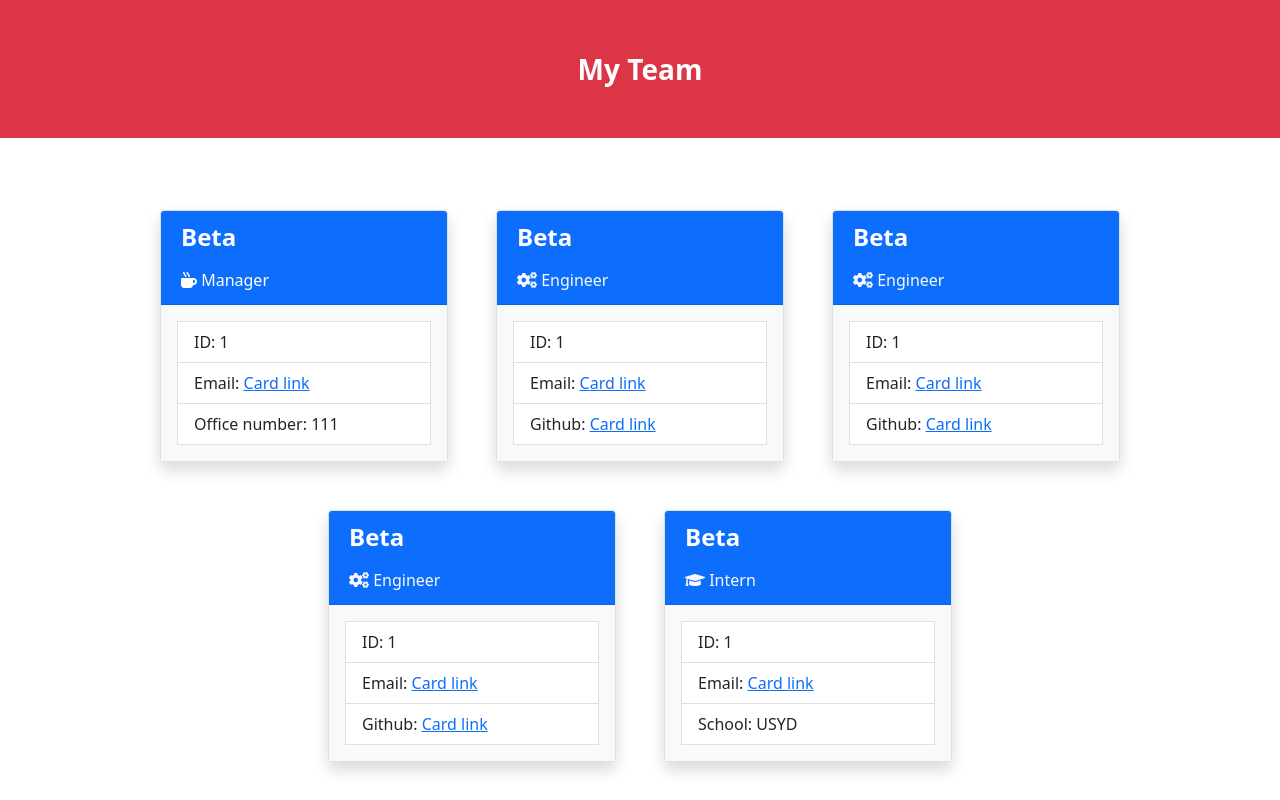
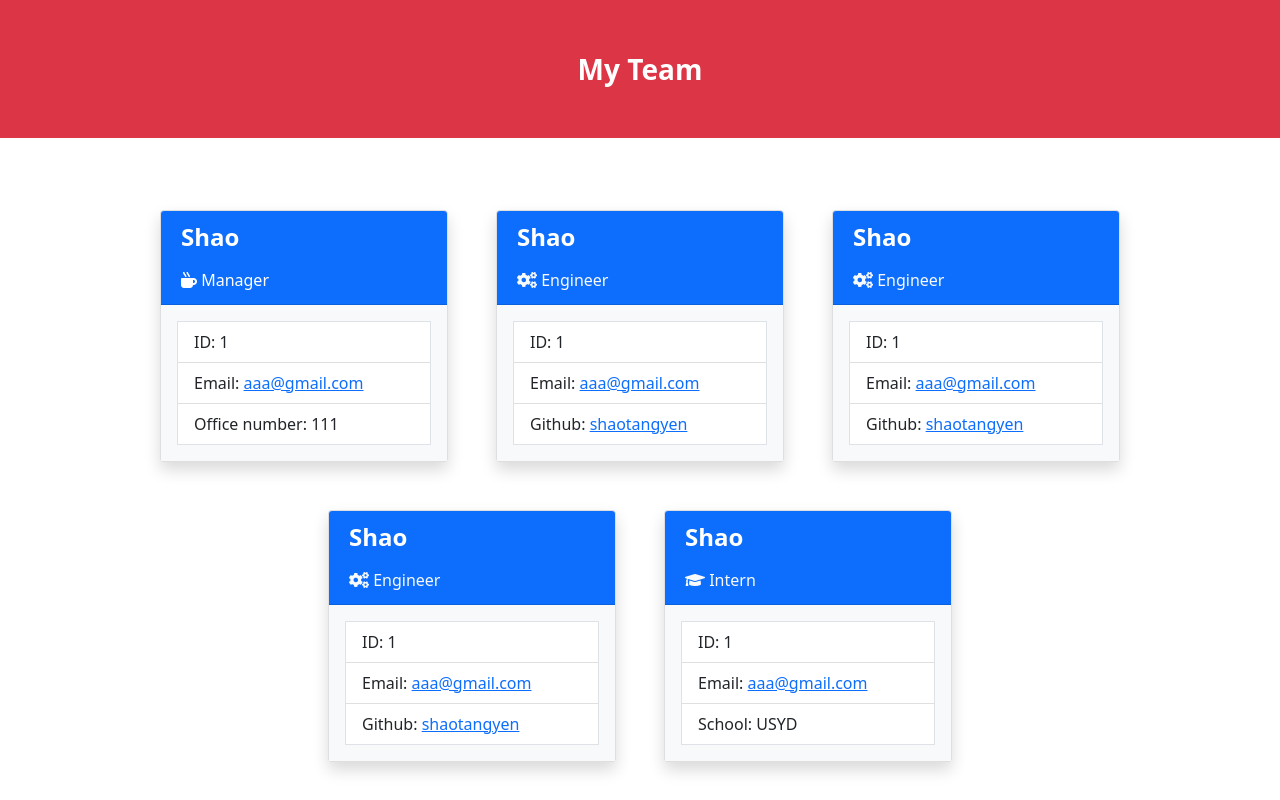
Before and after one commit to shaotangyen/team-profile-generator, a plain HTML site: page template.html in a window 1280 px wide. Drawn offline with nearby package versions, Linux system fonts and the light colour scheme.

Commit message:
finalized template html

```diff
--- a/index.html
+++ b/template.html
@@ -26,13 +26,13 @@
             <!-- Manager card -->
             <div class="card m-4 p-0 shadow" style="width: 18rem;">
                 <div class="card-header bg-primary">
-                    <h5 class="card-title p-1 fs-4 text-white fw-bolder">Beta</h5>
+                    <h5 class="card-title p-1 fs-4 text-white fw-bolder">Shao</h5>
                     <p class="card-text p-1 text-white"><i class="fas fa-mug-hot"></i> Manager</p>
                 </div>
                 <div class="card-body bg-light">
                     <ul class="list-group border list-group-flush">
                         <li class="list-group-item">ID: 1</li>
-                        <li class="list-group-item">Email: <a href="#" class="card-link">Card link</a></li>
+                        <li class="list-group-item">Email: <a href="mailto:aaa@gmail.com" class="card-link">aaa@gmail.com</a></li>
                         <li class="list-group-item">Office number: 111</li>
                     </ul>
                 </div>
@@ -41,14 +41,14 @@
             <!-- Engineer card -->
             <div class="card m-4 p-0 shadow" style="width: 18rem;">
                 <div class="card-header bg-primary">
-                    <h5 class="card-title p-1 fs-4 text-white fw-bolder">Beta</h5>
+                    <h5 class="card-title p-1 fs-4 text-white fw-bolder">Shao</h5>
                     <p class="card-text p-1 fs-6 text-light"><i class="fas fa-cogs"></i> Engineer</p>
                 </div>
                 <div class="card-body bg-light">
                     <ul class="list-group border list-group-flush">
                         <li class="list-group-item">ID: 1</li>
-                        <li class="list-group-item">Email: <a href="#" class="card-link">Card link</a></li>
-                        <li class="list-group-item">Github: <a href="#" class="card-link">Card link</a></li>
+                        <li class="list-group-item">Email: <a href="mailto:aaa@gmail.com" class="card-link">aaa@gmail.com</a></li>
+                        <li class="list-group-item">Github: <a href="https://github.com/shaotangyen/" target="_blank" class="card-link">shaotangyen</a></li>
                     </ul>
                 </div>
             </div>
@@ -56,14 +56,14 @@
             <!-- Engineer card -->
             <div class="card m-4 p-0 shadow" style="width: 18rem;">
                 <div class="card-header bg-primary">
-                    <h5 class="card-title p-1 fs-4 text-white fw-bolder">Beta</h5>
+                    <h5 class="card-title p-1 fs-4 text-white fw-bolder">Shao</h5>
                     <p class="card-text p-1 fs-6 text-light"><i class="fas fa-cogs"></i> Engineer</p>
                 </div>
                 <div class="card-body bg-light">
                     <ul class="list-group border list-group-flush">
                         <li class="list-group-item">ID: 1</li>
-                        <li class="list-group-item">Email: <a href="#" class="card-link">Card link</a></li>
-                        <li class="list-group-item">Github: <a href="#" class="card-link">Card link</a></li>
+                        <li class="list-group-item">Email: <a href="mailto:aaa@gmail.com" class="card-link">aaa@gmail.com</a></li>
+                        <li class="list-group-item">Github: <a href="https://github.com/shaotangyen/" target="_blank" class="card-link">shaotangyen</a></li>
                     </ul>
                 </div>
             </div>
@@ -71,14 +71,14 @@
             <!-- Engineer card -->
             <div class="card m-4 p-0 shadow" style="width: 18rem;">
                 <div class="card-header bg-primary">
-                    <h5 class="card-title p-1 fs-4 text-white fw-bolder">Beta</h5>
+                    <h5 class="card-title p-1 fs-4 text-white fw-bolder">Shao</h5>
                     <p class="card-text p-1 fs-6 text-light"><i class="fas fa-cogs"></i> Engineer</p>
                 </div>
                 <div class="card-body bg-light">
                     <ul class="list-group border list-group-flush">
                         <li class="list-group-item">ID: 1</li>
-                        <li class="list-group-item">Email: <a href="#" class="card-link">Card link</a></li>
-                        <li class="list-group-item">Github: <a href="#" class="card-link">Card link</a></li>
+                        <li class="list-group-item">Email: <a href="mailto:aaa@gmail.com" class="card-link">aaa@gmail.com</a></li>
+                        <li class="list-group-item">Github: <a href="https://github.com/shaotangyen/" target="_blank" class="card-link">shaotangyen</a></li>
                     </ul>
                 </div>
             </div>
@@ -86,13 +86,13 @@
             <!-- Intern card -->
             <div class="card m-4 p-0 shadow" style="width: 18rem;">
                 <div class="card-header bg-primary">
-                    <h5 class="card-title p-1 fs-4 text-white fw-bolder">Beta</h5>
+                    <h5 class="card-title p-1 fs-4 text-white fw-bolder">Shao</h5>
                     <p class="card-text p-1 fs-6 text-light"><i class="fas fa-graduation-cap"></i> Intern</p>
                 </div>
                 <div class="card-body bg-light">
                     <ul class="list-group border list-group-flush">
                         <li class="list-group-item">ID: 1</li>
-                        <li class="list-group-item">Email: <a href="#" class="card-link">Card link</a></li>
+                        <li class="list-group-item">Email: <a href="mailto:aaa@gmail.com" class="card-link">aaa@gmail.com</a></li>
                         <li class="list-group-item">School: USYD</li>
                     </ul>
                 </div>
```
